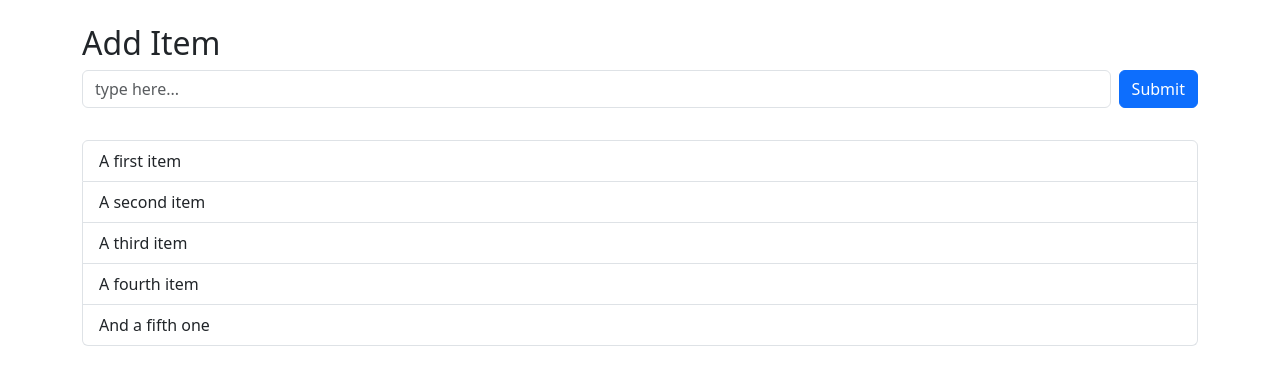
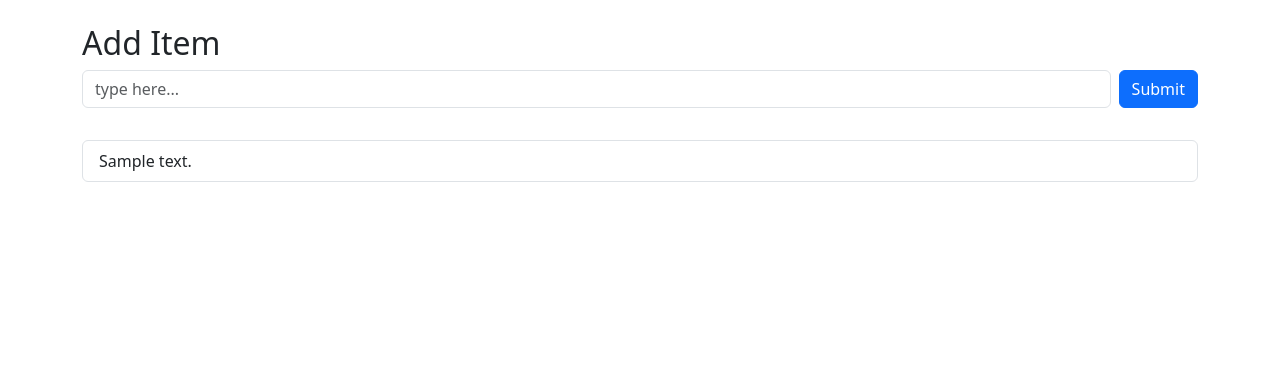
Before and after one commit to DudeLovesRPGs/to-do, a Django app: page /todo/ in a window 1280 px wide. Shown: the part 57-442 px from the top of the page. Run offline with Django 4.2, Linux system fonts and the light colour scheme; tables that the repository leaves empty hold one stand-in row (values such as "Sample post").

Commit message:
Todos update on page;added redirect to index

```diff
--- a/my_to_do_app/apps/to_do/views.py
+++ b/my_to_do_app/apps/to_do/views.py
@@ -1,17 +1,19 @@
 from django.shortcuts import render
-from django.http import HttpResponse
+from django.http import HttpResponse, HttpResponseRedirect
 from django.views.decorators.csrf import csrf_protect, csrf_exempt
 from django.utils import timezone
 from apps.to_do.models import Todo
 
 # Create your views here.
 def index(request):
-
-    return render(request, 'to_do/index.html')
+    todo_items = Todo.objects.all().order_by("-added_date")
+    return render(request, 'to_do/index.html', {
+        "todos": todo_items
+    })
 
 @csrf_protect
 def add_todo(request):
     done_by = timezone.now()
     content = request.POST['content']
     new_todo = Todo.objects.create(added_date = done_by, text = content)
-    return render(request, 'to_do/index.html')
+    return HttpResponseRedirect("/todo/")
--- a/my_to_do_app/templates/to_do/index.html
+++ b/my_to_do_app/templates/to_do/index.html
@@ -17,12 +17,11 @@
 <div class="row mt-4">
     <div class="col">
         <ul class="list-group">
-            <li class="list-group-item" aria-current="true">A first item</li>
-            <li class="list-group-item">A second item</li>
-            <li class="list-group-item">A third item</li>
-            <li class="list-group-item">A fourth item</li>
-            <li class="list-group-item">And a fifth one</li>
-          </ul>
+          {%for todo in todos%}
+            <li class="list-group-item" aria-current="true">{{todo.text}}</li>
+          {%endfor%}
+
+        </ul>
     </div>
 </div>
 {%endblock%}
```
